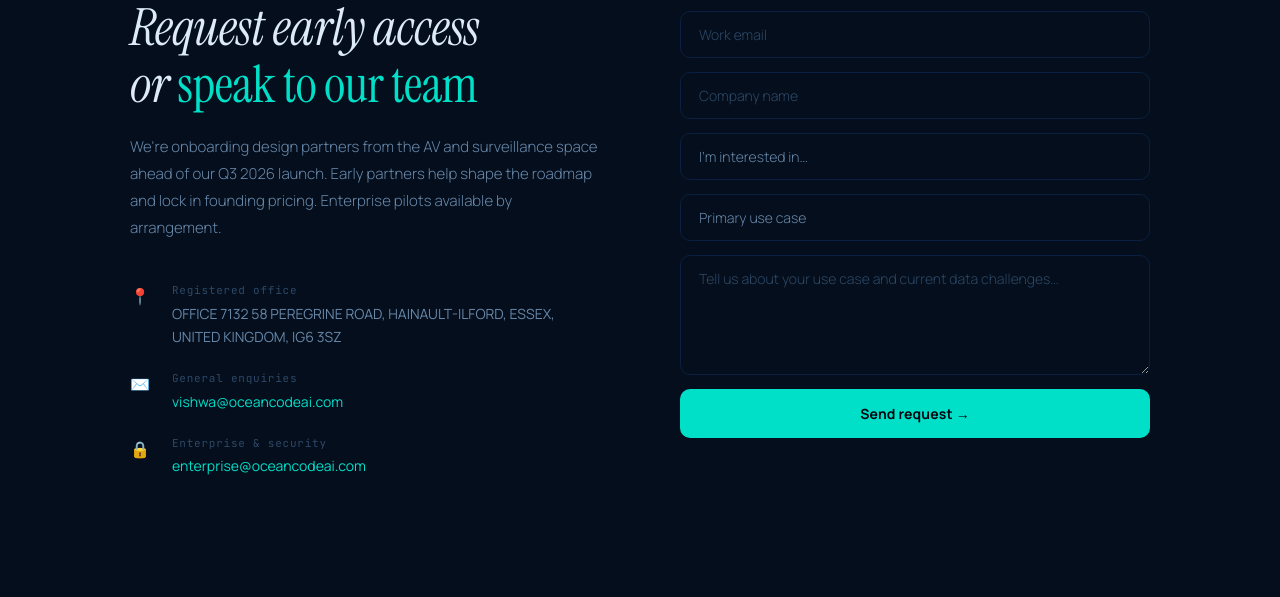
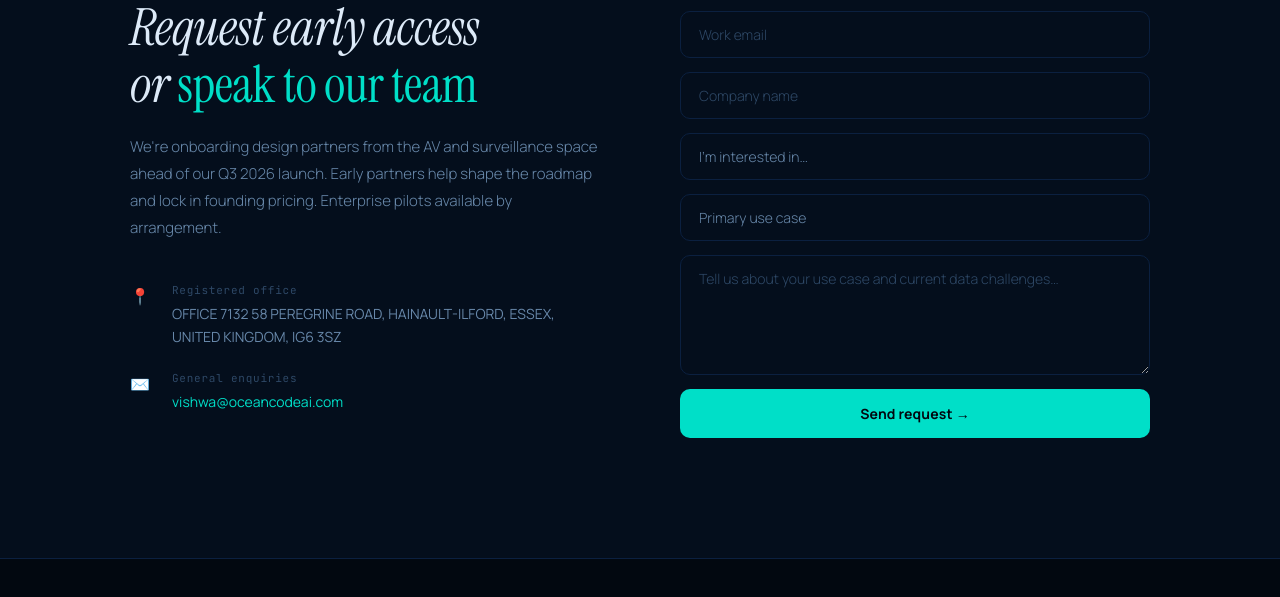
Before and after one commit to vishwagw/Ocean-Code-AI-official-web-site, a plain HTML site: page index.html in a window 1280 px wide. Shown: the part 8751-9348 px from the top of the page. Drawn offline with Linux system fonts and the light colour scheme.

Commit message:
Update index.html

```diff
--- a/index.html
+++ b/index.html
@@ -894,13 +894,6 @@ footer {
             <div class="ci-val"><a href="mailto:hello@oceancodeai.com">vishwa@oceancodeai.com</a></div>
           </div>
         </div>
-        <div class="ci-detail">
-          <div class="ci-icon">🔒</div>
-          <div>
-            <div class="ci-label">Enterprise &amp; security</div>
-            <div class="ci-val"><a href="mailto:enterprise@oceancodeai.com">enterprise@oceancodeai.com</a></div>
-          </div>
-        </div>
       </div>
 
       <form class="cf r r2" id="contact-form" onsubmit="handleSubmit(event)">
```
